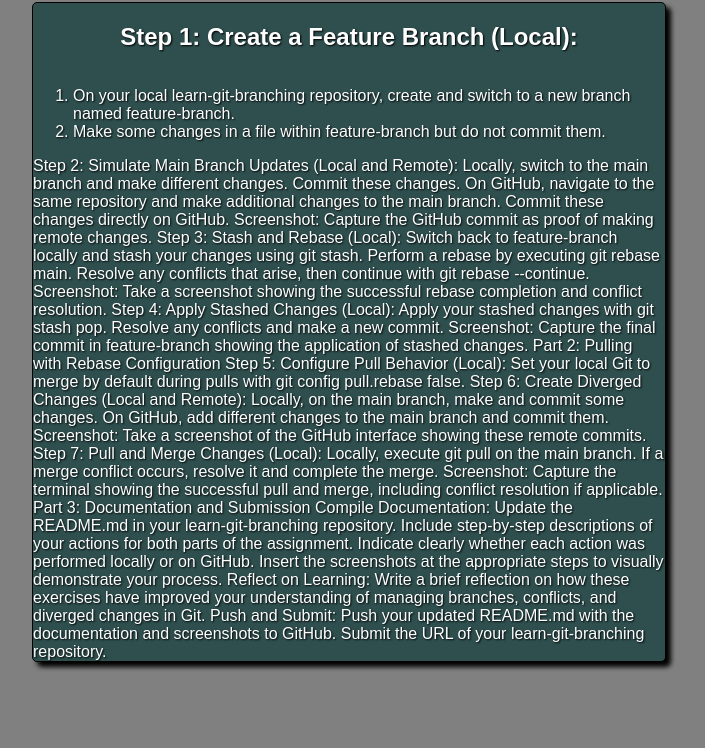
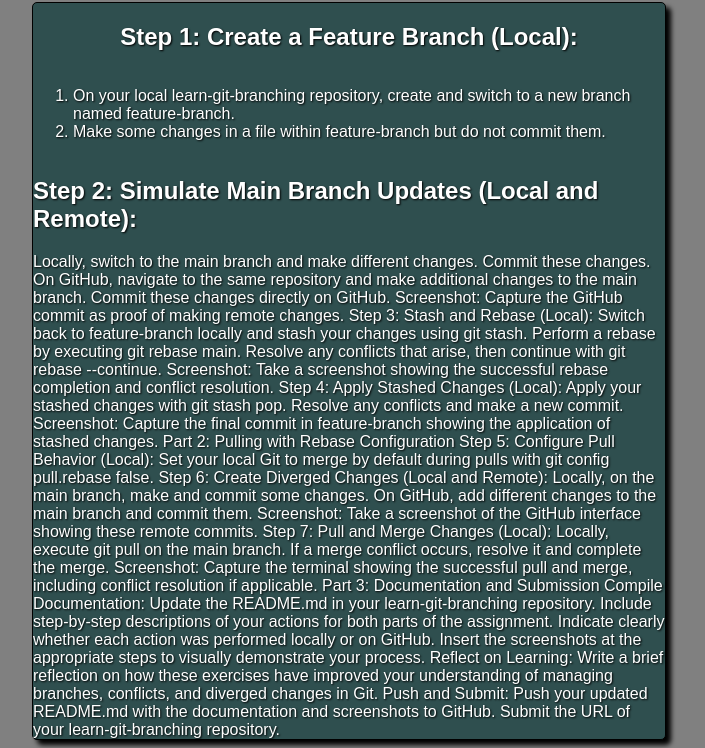
Before and after one commit to rja87sd/learn-git-branching, a plain HTML site: page index.html in a window 1280 px wide. Shown: the part 86-834 px from the top of the page, without its empty margins (291-996 px from the left). Before the commit the page ends 800 px from the top, so only its background shows below. Drawn offline with Linux system fonts and the light colour scheme.

```diff
--- a/index.html
+++ b/index.html
@@ -20,7 +20,8 @@
             <li>On your local learn-git-branching repository, create and switch to a new branch named feature-branch.</li>
             <li>Make some changes in a file within feature-branch but do not commit them.</li>
         </ol>
-        Step 2: Simulate Main Branch Updates (Local and Remote):
+
+        <h2>Step 2: Simulate Main Branch Updates (Local and Remote):</h2>
 
         Locally, switch to the main branch and make different changes. Commit these changes.
         On GitHub, navigate to the same repository and make additional changes to the main branch. Commit these changes
```
